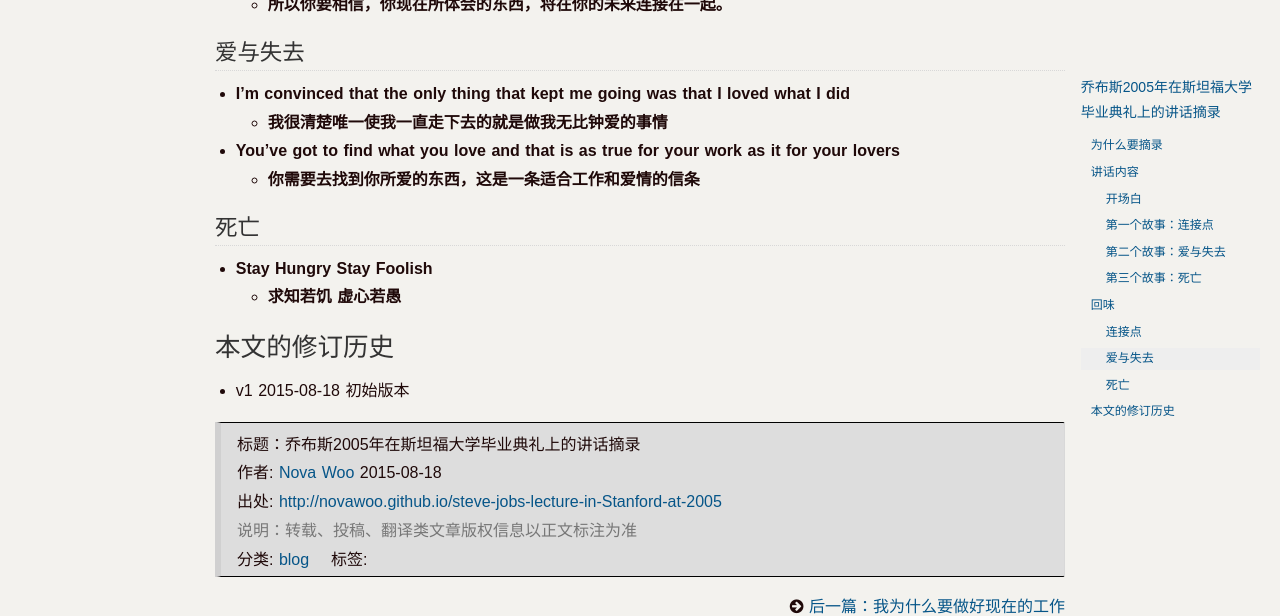
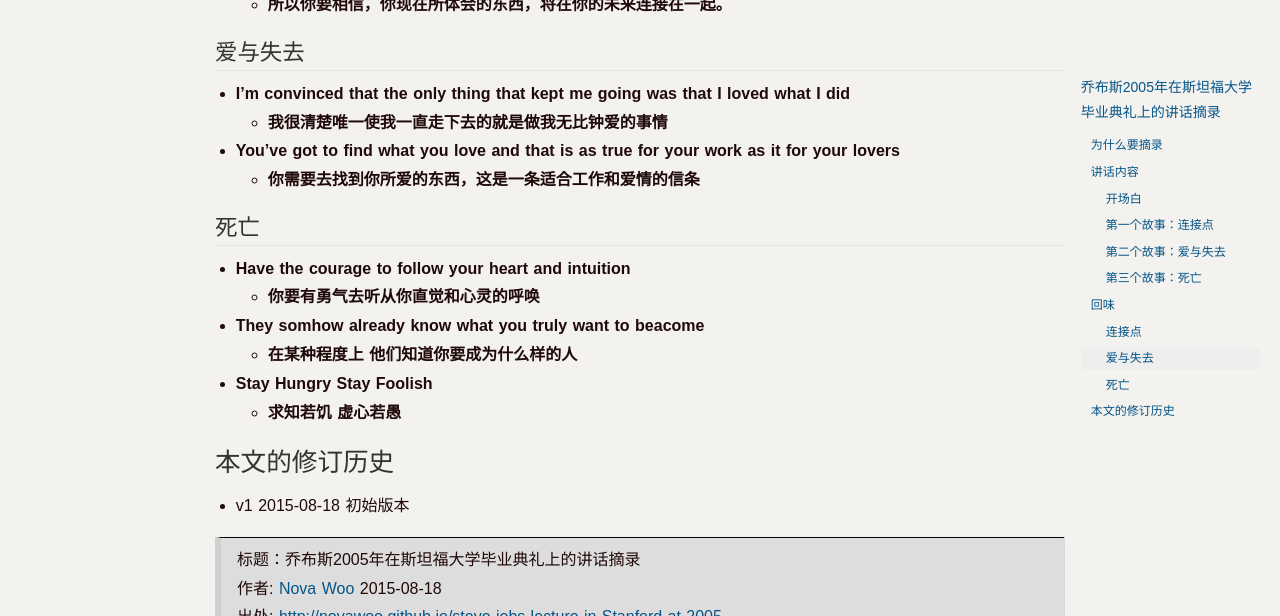
Before and after one commit to novawoo/novawoo.github.com, a Jekyll site: the page built from _posts/blog/2015-08-18-steve-jobs-lecture-in-Stanford-at-2005.md, in a window 1280 px wide and 900 px high, scrolled down 13826 px, cut to the strip 0-616 px from the top of the window. Built offline with Jekyll 4.4.1, drawn with Linux system fonts in a browser that asks for light colours; Markdown is read by kramdown in place of the engine named in the settings; a script that is not in the unit is left out; comment, search, counter and statistics services are not loaded.

Commit message:
modified:   2015-08-18-steve-jobs-lecture-in-Stanford-at-2005.md

```diff
--- a/_posts/blog/2015-08-18-steve-jobs-lecture-in-Stanford-at-2005.md
+++ b/_posts/blog/2015-08-18-steve-jobs-lecture-in-Stanford-at-2005.md
@@ -379,10 +379,10 @@
     - 不要被其他人宣泄的观点掩饰住你内心
 - And most important
     - 还有最重要的是
-- Have the courage to follow your heart and intuition
-    - 你要有勇气去听从你直觉和心灵的呼唤
-- They somhow already know what you truly want to beacome
-    - 在某种程度上 他们知道你要成为什么样的人
+- **Have the courage to follow your heart and intuition**
+    - **你要有勇气去听从你直觉和心灵的呼唤**
+- **They somhow already know what you truly want to beacome**
+    - **在某种程度上 他们知道你要成为什么样的人**
 - Everything else is secondary
     - 其他的事情都是次要的
 - When I was young
@@ -462,6 +462,10 @@
     - **你需要去找到你所爱的东西，这是一条适合工作和爱情的信条**
 
 ### 死亡
+- **Have the courage to follow your heart and intuition**
+    - **你要有勇气去听从你直觉和心灵的呼唤**
+- **They somhow already know what you truly want to beacome**
+    - **在某种程度上 他们知道你要成为什么样的人**
 - **Stay Hungry Stay Foolish**
     - **求知若饥 虚心若愚**
 
```
